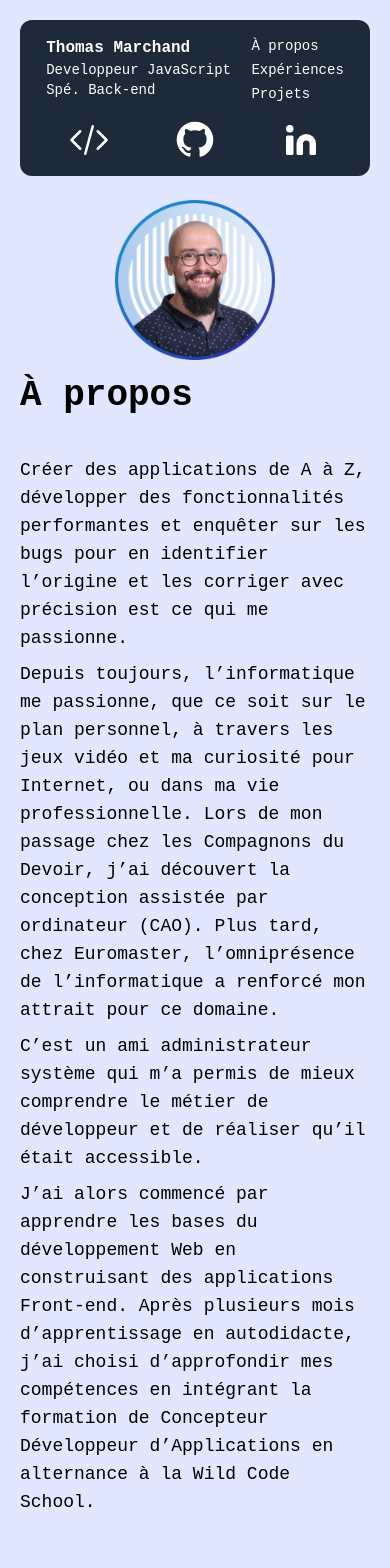
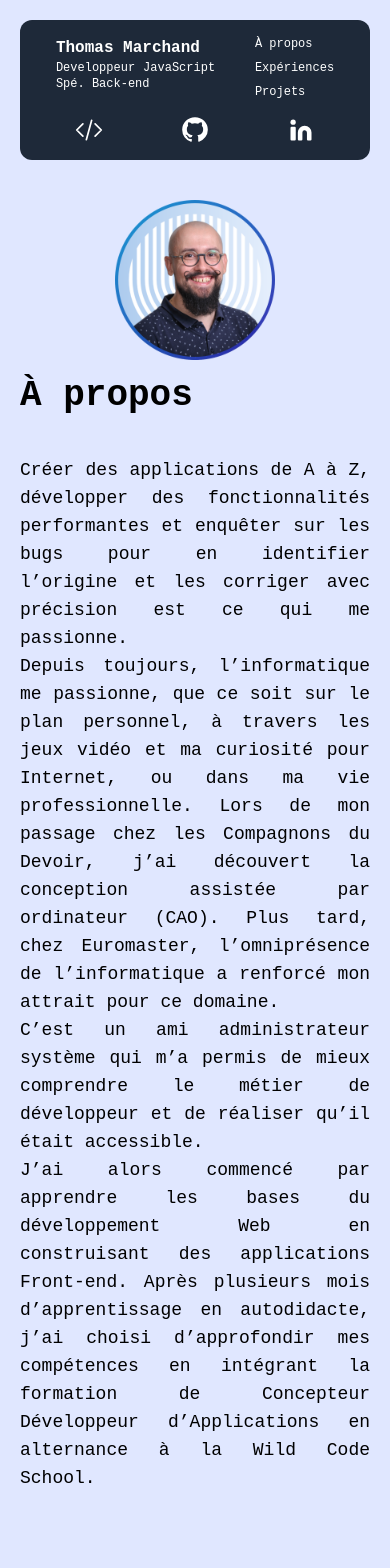
Before and after one commit to ThomMarchand/portfolio, a Next.js app: page / in a window 390 px wide. Shown: the top 1568 px of the page. Built offline with nearby package versions, Linux system fonts and the light colour scheme.

Commit message:
feat(main): added better responsive

```diff
--- a/app/components/IconCode.tsx
+++ b/app/components/IconCode.tsx
@@ -6,7 +6,7 @@ export default function IconeCode() {
       viewBox="0 0 24 24"
       strokeWidth="1.5"
       stroke="currentColor"
-      className="h-10 w-10"
+      className="h-7 w-7 1xs:h-10 1xs:w-10"
     >
       <path
         strokeLinecap="round"
--- a/app/components/IconGitHub.tsx
+++ b/app/components/IconGitHub.tsx
@@ -4,7 +4,7 @@ export default function IconGitHub() {
       <svg
         xmlns="http://www.w3.org/2000/svg"
         viewBox="0 0 24 24"
-        className="fill-white h-10 w-10"
+        className="fill-white h-7 w-7 1xs:h-10 1xs:w-10"
       >
         <g data-name="Layer 2">
           <rect
--- a/app/components/IconLinkedin.tsx
+++ b/app/components/IconLinkedin.tsx
@@ -4,7 +4,7 @@ export default function IconLinkedin() {
       <svg
         xmlns="http://www.w3.org/2000/svg"
         viewBox="0 0 24 24"
-        className="fill-white h-10 w-10"
+        className="fill-white h-7 w-7 1xs:h-10 1xs:w-10"
       >
         <g data-name="Layer 2">
           <g data-name="linkedin">
--- a/app/components/navbar.tsx
+++ b/app/components/navbar.tsx
@@ -1,6 +1,4 @@
 "use client";
-
-import Link from "next/link";
 
 import IconeCode from "./IconCode";
 import IconGitHub from "./IconGitHub";
@@ -8,9 +6,15 @@ import IconLinkedin from "./IconLinkedin";
 
 export default function Navbar() {
   const scrollToSection = (id: string) => {
-    // console.log(document.getElementById(id));
+    document.getElementById(id)?.scrollIntoView({ behavior: "smooth" });
+  };
 
-    document.getElementById(id)?.scrollIntoView({ behavior: "smooth" });
+  const scrollToAboutSection = () => {
+    if (window.innerWidth >= 768) {
+      scrollToSection("about");
+    } else {
+      window.scrollTo({ top: 0, behavior: "smooth" });
+    }
   };
 
   return (
@@ -21,36 +25,22 @@ export default function Navbar() {
             Thomas Marchand
           </h1>
 
-          <h2 className="text-wrap text-sm font-medium md:text-sm lg:text-lg xl:text-3xl">
-            Developpeur JavaScript
-          </h2>
+          <div className="text-xs font-medium xs:flex xs:gap-2 sm:text-sm lg:text-lg xl:text-3xl">
+            <p>Developpeur</p>
+            <p>JavaScript</p>
+          </div>
 
-          <p className="text-sm md:text-sm font-medium lg:text-lg xl:text-3xl">
+          <p className="text-xs sm:text-sm font-medium lg:text-lg xl:text-3xl">
             Spé. Back-end
           </p>
         </div>
 
-        <div className="flex flex-col lg:pl-3 xl:pl-8">
-          <p
-            className="text-sm md:text-sm xl:text-xl"
-            onClick={() => scrollToSection("about")}
-          >
-            À propos
-          </p>
+        <div className="flex flex-col text-xs gap-2 sm:text-sm lg:pl-3 xl:text-xl xl:pl-8">
+          <p onClick={() => scrollToAboutSection()}>À propos</p>
 
-          <p
-            className="text-sm my-1 md:text-sm md:my-2 xl:text-xl"
-            onClick={() => scrollToSection("xp")}
-          >
-            Expériences
-          </p>
+          <p onClick={() => scrollToSection("xp")}>Expériences</p>
 
-          <p
-            className="text-sm md:text-sm xl:text-xl"
-            onClick={() => scrollToSection("project")}
-          >
-            Projets
-          </p>
+          <p onClick={() => scrollToSection("project")}>Projets</p>
         </div>
       </div>
 
--- a/app/globals.css
+++ b/app/globals.css
@@ -8,6 +8,8 @@
 @theme inline {
   --color-background: var(--background);
   --color-foreground: var(--foreground);
+  --breakpoint-xs: 380px;
+  --breakpoint-1xs: 500px;
 }
 
 @media (prefers-color-scheme: dark) {
--- a/app/page.tsx
+++ b/app/page.tsx
@@ -18,46 +18,45 @@ export default function Home() {
         <div className="flex-1 overflow-auto px-5 md:ml-70 md:h-screen lg:ml-85 xl:ml-140">
           <section
             id="about"
-            className="scroll-smooth scroll-mt-64 md:scroll-mt-30 md:mt-30"
+            className="scroll-mt-[300px] md:scroll-mt-64 md:mt-30"
           >
-            <h2 className="mb-5 text-4xl font-bold mt-4 scroll-smooth scroll-mt-64 md:scroll-mt-30 md:mt-30">
-              À propos
-            </h2>
+            <h2 className="mb-5 text-4xl font-bold mt-4">À propos</h2>
 
-            <p className="text-lg pt-5">
+            <div className="text-justify text-lg pt-5">
+              <p>
                 Créer des applications de A à Z, développer des fonctionnalités
-              performantes et enquêter sur les bugs pour en identifier l’origine
-              et les corriger avec précision est ce qui me passionne.
+                performantes et enquêter sur les bugs pour en identifier
+                l’origine et les corriger avec précision est ce qui me
+                passionne.
               </p>
 
-            <p className="text-lg pt-2">
+              <p>
                 Depuis toujours, l’informatique me passionne, que ce soit sur le
                 plan personnel, à travers les jeux vidéo et ma curiosité pour
-              Internet, ou dans ma vie professionnelle. Lors de mon passage chez
-              les Compagnons du Devoir, j’ai découvert la conception assistée
-              par ordinateur (CAO). Plus tard, chez Euromaster, l’omniprésence
-              de l’informatique a renforcé mon attrait pour ce domaine.
+                Internet, ou dans ma vie professionnelle. Lors de mon passage
+                chez les Compagnons du Devoir, j’ai découvert la conception
+                assistée par ordinateur (CAO). Plus tard, chez Euromaster,
+                l’omniprésence de l’informatique a renforcé mon attrait pour ce
+                domaine.
               </p>
 
-            <p className="text-lg pt-2">
+              <p>
                 C’est un ami administrateur système qui m’a permis de mieux
                 comprendre le métier de développeur et de réaliser qu’il était
                 accessible.
               </p>
 
-            <p className="text-lg pt-2">
+              <p>
                 J’ai alors commencé par apprendre les bases du développement Web
                 en construisant des applications Front-end. Après plusieurs mois
                 d’apprentissage en autodidacte, j’ai choisi d’approfondir mes
                 compétences en intégrant la formation de Concepteur Développeur
                 d’Applications en alternance à la Wild Code School.
               </p>
+            </div>
           </section>
 
-          <section
-            id="xp"
-            className="my-20 scroll-smooth scroll-mt-64 md:scroll-mt-30"
-          >
+          <section id="xp" className="my-20 scroll-mt-64 md:scroll-mt-30">
             <h2 className="mb-5 text-4xl font-bold">Expériences</h2>
 
             <p className="text-lg pt-5">
@@ -112,10 +111,7 @@ export default function Home() {
             </p>
           </section>
 
-          <section
-            id="project"
-            className="scroll-smooth scroll-mt-64 md:scroll-mt-30"
-          >
+          <section id="project" className="scroll-mt-64 md:scroll-mt-30">
             <h2 className="mb-5 text-4xl font-bold">Projects</h2>
 
             <p className="text-lg pt-5">
```
Lines whose indentation alone changed are shown as unchanged.
